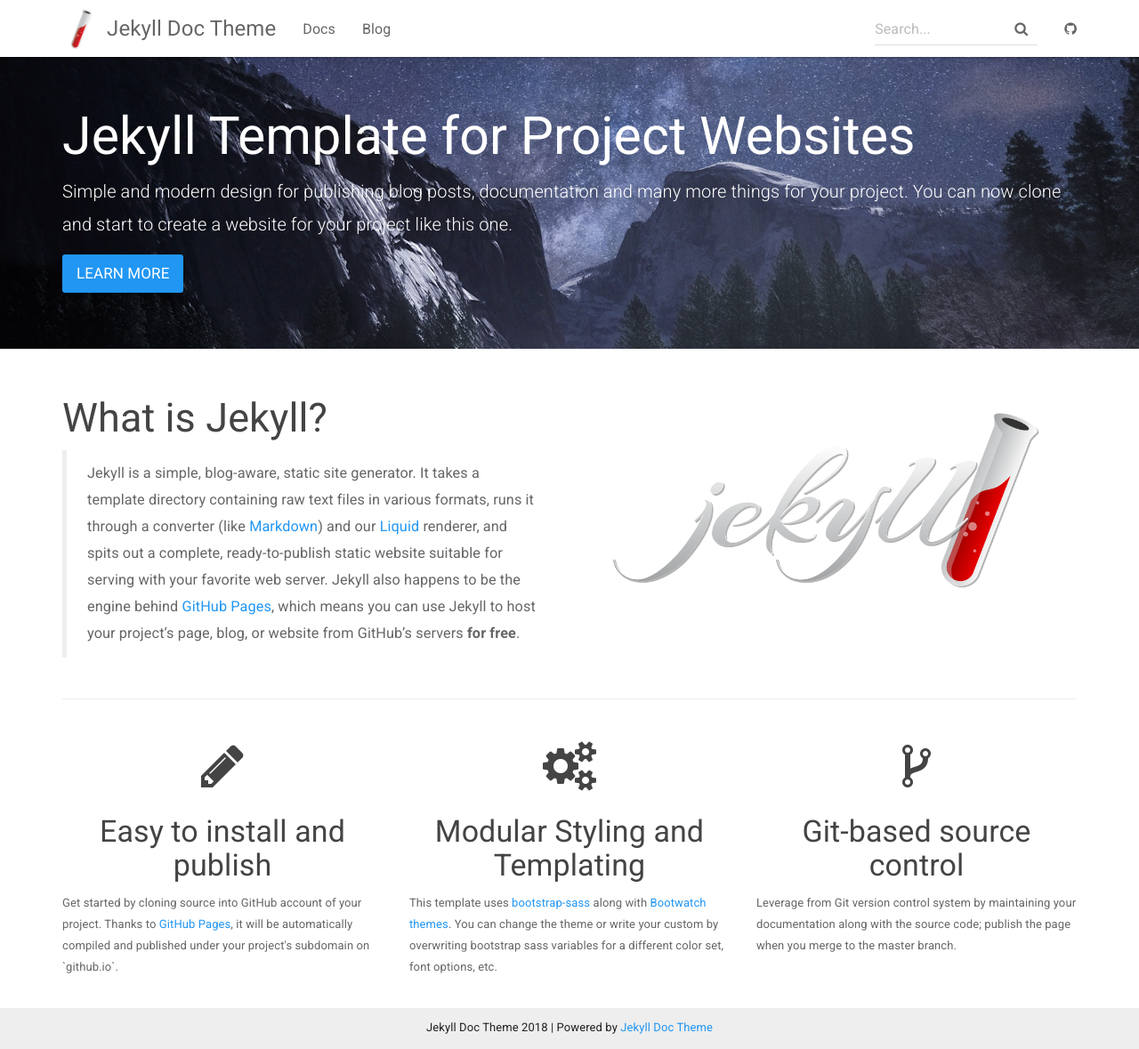
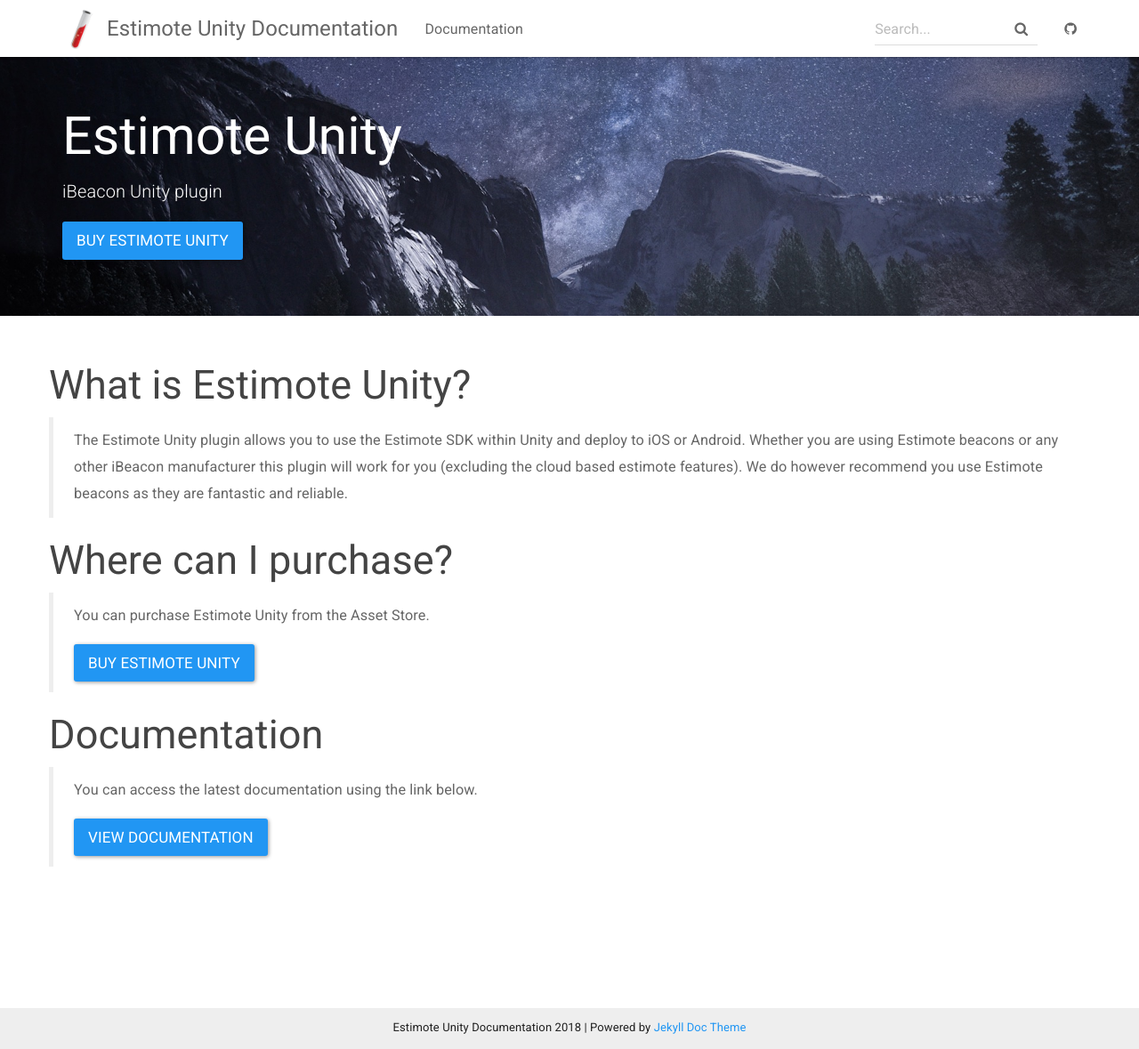
Before and after one commit to o-mobile/EstimoteUnity, a Jekyll site: the page built from docs/index.html, in a window 1280 px wide and 1179 px high. Shown: the whole window at 89% size. Built offline with Jekyll 4.4.1, drawn with Linux system fonts in a browser that asks for light colours; nearby versions of some CDN libraries.

Commit message:
Updated landing page.

```diff
--- a/docs/_config.yml
+++ b/docs/_config.yml
@@ -1,14 +1,14 @@
 # Site settings
-title: Jekyll Doc Theme
-email: your-email@domain.com
+title: Estimote Unity Documentation
+email: support@o-mobile.co.uk
 description: >
   Jekyll Template for Project Websites
   providing documentation and blog post pages.
 
 baseurl: "/jekyll-doc-theme" # the subpath of your site, e.g. /blog/
 url: https://aksakalli.github.io/jekyll-doc-theme # the base hostname & protocol for your site
-git_address: https://github.com/aksakalli/jekyll-doc-theme
-git_edit_address: https://github.com/aksakalli/jekyll-doc-theme/blob/gh-pages
+#git_address: https://github.com/aksakalli/jekyll-doc-theme
+#git_edit_address: https://github.com/aksakalli/jekyll-doc-theme/blob/gh-pages
 
 # theme options from https://bootswatch.com/
 # comment out this to use default Bootstrap
@@ -29,15 +29,8 @@
   - .idea/
   - .gitignore
   - README.md
-timezone: Europe/Berlin
+timezone: Europe/London
 defaults:
-- scope:
-    path: _posts
-    type: posts
-  values:
-    layout: post
-    sectionid: blog
-
 - scope:
     path: _docs
     type: docs
@@ -51,6 +44,3 @@
   docs:
     permalink: /:collection/:path/
     output: true
-  posts:
-    permalink: /blog/:year/:month/:day/:title/
-    output: true
--- a/docs/_includes/topnav.html
+++ b/docs/_includes/topnav.html
@@ -13,8 +13,7 @@
         </div>
         <div id="navbar" class="collapse navbar-collapse">
             <ul class="nav navbar-nav">
-                <li {% if page.sectionid=='docs' %} class="active" {% endif %}><a href="{{ "/docs/home/" | prepend: site.baseurl }}">Docs</a></li>
-                <li {% if page.sectionid=='blog' %} class="active" {% endif %}><a href="{{ site.posts.first.url | prepend: site.baseurl }}">Blog</a></li>
+                <li {% if page.sectionid=='docs' %} class="active" {% endif %}><a href="{{ "/docs/home/" | prepend: site.baseurl }}">Documentation</a></li>
             </ul>
             <div class="navbar-right">
                 <form class="navbar-form navbar-left">
--- a/docs/index.html
+++ b/docs/index.html
@@ -4,10 +4,9 @@
 
 <div class="header-container jumbotron">
     <div class="container">
-        <h1>Jekyll Template for Project Websites</h1>
-        <p>Simple and modern design for publishing blog posts, documentation and many more things for your project.
-          You can now clone and start to create a website for your project like this one.</p>
-        <p><a class="btn btn-primary btn-lg" href="{{ "/docs/home/" | prepend: site.baseurl }}" role="button">Learn more</a></p>
+        <h1>Estimote Unity</h1>
+        <p>iBeacon Unity plugin</p>
+        <p><a class="btn btn-primary btn-lg" target="_blank" href="http://u3d.as/GDU" role="button">Buy Estimote Unity</a></p>
     </div>
 </div>
 
@@ -15,48 +14,23 @@
 <div class="container">
 
     <div class="row">
-        <div class="col-md-6">
-            <h2 class="header-light regular-pad">What is Jekyll?</h2>
+        <div>
+            <h2 class="header-light regular-pad">What is Estimote Unity?</h2>
             <blockquote>
-              <p>Jekyll is a simple, blog-aware, static site generator. It takes a template
-              directory containing raw text files in various formats, runs it through
-              a converter (like <a href="https://daringfireball.net/projects/markdown/">Markdown</a>)
-              and our <a href="https://github.com/Shopify/liquid/wiki">Liquid</a> renderer, and
-              spits out a complete, ready-to-publish static website suitable
-              for serving with your favorite web server. Jekyll also happens to be the engine
-              behind <a href="https://pages.github.com">GitHub Pages</a>, which means you can use Jekyll
-              to host your project’s page, blog, or website from GitHub’s servers <strong>for
-              free</strong>.</p>
+              <p>The Estimote Unity plugin allows you to use the Estimote SDK within Unity and deploy to iOS or Android. Whether you are using Estimote beacons or any other iBeacon manufacturer this plugin will work for you (excluding the cloud based estimote features). We do however recommend you use Estimote beacons as they are fantastic and reliable.</p>
+            </blockquote>
+
+            <h2 class="header-lights regular-pad">Where can I purchase?</h2>
+            <blockquote>
+              <p>You can purchase Estimote Unity from the Asset Store.</p>
+              <p><a class="btn btn-primary btn-lg" target="_blank" href="http://u3d.as/GDU" role="button">Buy Estimote Unity</a></p>
+            </blockquote>
+
+            <h2 class="header-lights regular-pad">Documentation</h2>
+            <blockquote>
+              <p>You can access the latest documentation using the link below.</p>
+              <p><a class="btn btn-primary btn-lg" href="{{ "/docs/home/" | prepend: site.baseurl }}" role="button">View Documentation</a></p>
             </blockquote>
         </div>
-        <div class="col-md-6 text-center">
-            <img src="img/jekyll-dark.png" alt="" class="img-responsive">
-        </div>
     </div>
-
-    <hr>
-
-    <div class="row">
-        <div class="col-sm-4">
-            <h1 class="text-center"><i class="fa fa-pencil" aria-hidden="true"></i></h1>
-            <h3 class="text-center">Easy to install and publish</h3>
-            <p>Get started by cloning source into GitHub account of your project. Thanks to <a href="https://pages.github.com">GitHub Pages</a>,
-              it will be automatically compiled and published under your project's subdomain on `github.io`.
-            </p>
-        </div>
-        <div class="col-sm-4">
-            <h1 class="text-center"><i class="fa fa-cogs" aria-hidden="true"></i></h1>
-            <h3 class="text-center">Modular Styling and Templating</h3>
-            <p>This template uses <a href="https://github.com/twbs/bootstrap-sass">bootstrap-sass</a> along with <a href="https://bootswatch.com/">Bootwatch themes</a>.
-            You can change the theme or write your custom by overwriting bootstrap sass variables for a different color set, font options, etc.</p>
-        </div>
-        <div class="col-sm-4">
-            <h1 class="text-center"><i class="fa fa-code-fork" aria-hidden="true"></i></h1>
-            <h3 class="text-center">Git-based source control</h3>
-            <p>Leverage from Git version control system by
-              maintaining your documentation along with the source code; publish the page when you merge to the master branch.</p>
-        </div>
-    </div>
-
-
 </div>
```
Also changed, not shown: docs/Gemfile.lock.
